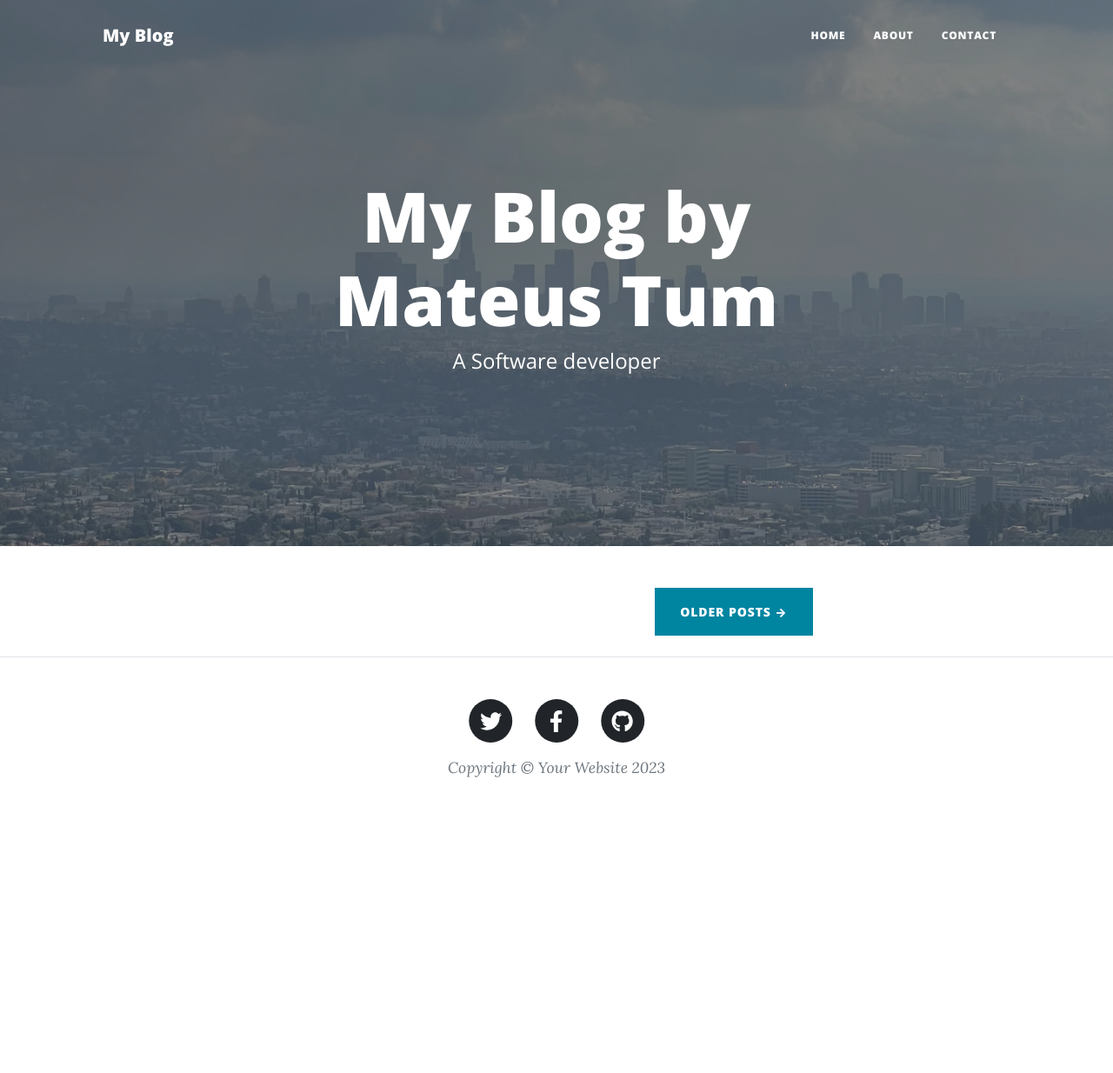
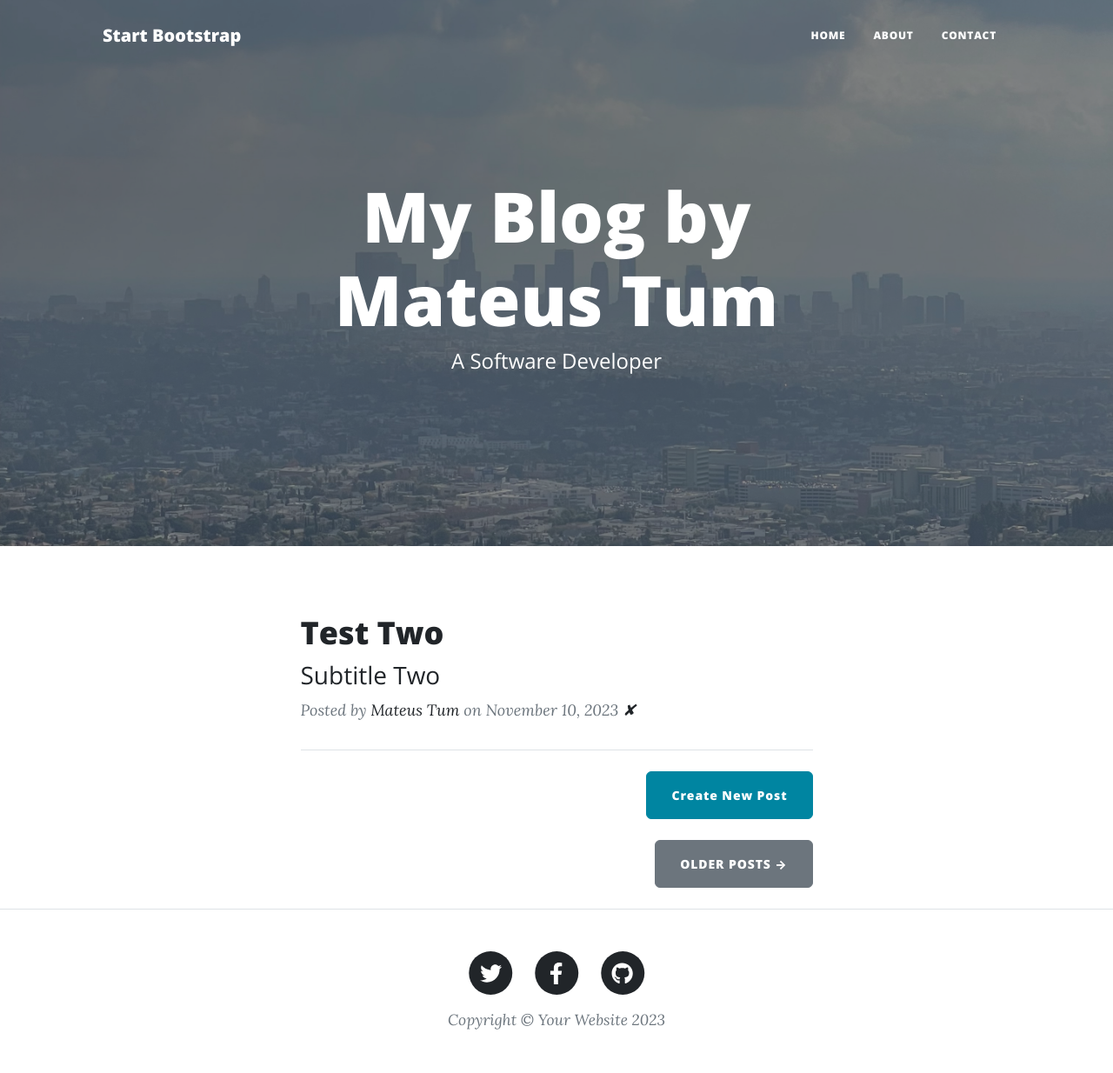
Before and after one commit to MateusTum/my-blog, a Flask app: page / in a window 1280 px wide. Shown: the whole page at 87% size. Before the commit the page ends 894 px from the top, so only its background shows below. Run offline with Flask 3, Linux system fonts and the light colour scheme; data comes from the database, SQL or seed files in the repository; both versions use the stored data as it was after the commit; some libraries are stand-ins or nearby versions.

Commit message:
V1.1.0.0
+ Posts database
+ Add/Remove/Edit posts

```diff
--- a/main.py
+++ b/main.py
@@ -1,16 +1,102 @@
-from flask import Flask, render_template
-import requests
+from flask import Flask, render_template, redirect, url_for, request
+from flask_bootstrap import Bootstrap5
+from flask_sqlalchemy import SQLAlchemy
+from sqlalchemy import desc
+from flask_ckeditor import CKEditor
+from datetime import date
+from forms import NewPostForm
 
 app = Flask(__name__)
+app.config['SECRET_KEY'] = '8BYkEfBA6O6donzWlSihBXox7C0sKR6b'
+Bootstrap5(app)
 
-response = requests.get("https://api.npoint.io/842fe76f5cdce43bff81")
-posts = response.json()
+# CKEditor
+ckeditor = CKEditor()
+ckeditor.init_app(app)
+
+# CONNECT TO DB
+app.config['SQLALCHEMY_DATABASE_URI'] = 'sqlite:///posts.db'
+db = SQLAlchemy()
+db.init_app(app)
 
 
-@app.route("/")
-def home():
-    content = posts
-    return render_template("index.html", content=content)
+# CONFIGURE TABLE
+class BlogPost(db.Model):
+    id = db.Column(db.Integer, primary_key=True)
+    title = db.Column(db.String(250), unique=True, nullable=False)
+    subtitle = db.Column(db.String(250), nullable=False)
+    date = db.Column(db.String(250), nullable=False)
+    body = db.Column(db.Text, nullable=False)
+    author = db.Column(db.String(250), nullable=False)
+    img_url = db.Column(db.String(250), nullable=False)
+
+# First run:
+# with app.app_context():
+#     db.create_all()
+
+
+@app.route('/')
+def get_all_posts():
+    query_all_posts = db.session.execute(db.select(BlogPost).order_by(desc(BlogPost.id))).scalars()
+    posts = [post for post in query_all_posts]
+    return render_template("index.html", all_posts=posts)
+
+
+@app.route('/post/<int:post_id>', methods=["GET"])
+def show_post(post_id):
+    requested_post = db.session.execute(db.select(BlogPost).where(BlogPost.id == post_id)).scalar()
+    return render_template("post.html", post=requested_post)
+
+
+@app.route('/add-new-post', methods=["GET", "POST"])
+def add_new_post():
+    form = NewPostForm()
+    if request.method == 'POST' and form.validate_on_submit():
+        post = BlogPost(
+            title=request.form.get('title'),
+            subtitle=request.form.get('subtitle'),
+            author=request.form.get('author'),
+            img_url=request.form.get('img_url'),
+            body=request.form.get('body'),
+            date=date.today().strftime('%B %d, %Y')
+        )
+        db.session.add(post)
+        db.session.commit()
+        return redirect(url_for('get_all_posts'))
+    else:
+        h1 = "New Post"
+        return render_template("make-post.html", form=form, h1=h1)
+
+
+@app.route('/edit-post/<post_id>', methods=["GET", "POST"])
+def edit_post(post_id):
+    form = NewPostForm()
+    post = db.get_or_404(BlogPost, post_id)
+    if request.method == 'GET':
+        h1 = "Edit Post"
+        form.title.data = post.title
+        form.subtitle.data = post.subtitle
+        form.author.data = post.author
+        form.img_url.data = post.img_url
+        form.body.data = post.body
+        return render_template("make-post.html", form=form, h1=h1)
+    elif request.method == 'POST' and form.validate_on_submit():
+        post.title = request.form.get('title')
+        post.subtitle = request.form.get('subtitle')
+        post.author = request.form.get('author')
+        post.img_url = request.form.get('img_url')
+        post.body = request.form.get('body')
+        db.session.commit()
+        return redirect(url_for('show_post', post_id=post.id))
+
+
+@app.route('/delete-post/<post_id>', methods=["GET"])
+def delete_post(post_id):
+    if request.method == 'GET':
+        post = db.get_or_404(BlogPost, post_id)
+        db.session.delete(post)
+        db.session.commit()
+        return redirect(url_for('get_all_posts'))
 
 
 @app.route("/about")
@@ -23,13 +109,5 @@ def contact():
     return render_template("contact.html")
 
 
-@app.route("/post/<int:post_id>")
-def get_post(post_id):
-    for post in posts:
-        if post["id"] == post_id:
-            show_post = posts[post_id - 1]
-    return render_template("post.html", post=show_post)
-
-
 if __name__ == "__main__":
-    app.run(debug=True)
+    app.run(debug=True, port=5003)
--- a/templates/footer.html
+++ b/templates/footer.html
@@ -1,11 +1,4 @@
-<!DOCTYPE html>
-<html lang="en">
-<head>
-    <meta charset="UTF-8">
-    <title>Title</title>
-</head>
-
-<body>
+        <!-- Footer-->
         <footer class="border-top">
           <div class="container px-4 px-lg-5">
               <div class="row gx-4 gx-lg-5 justify-content-center">
@@ -44,7 +37,6 @@
       <!-- Bootstrap core JS-->
       <script src="https://cdn.jsdelivr.net/npm/bootstrap@5.2.3/dist/js/bootstrap.bundle.min.js"></script>
       <!-- Core theme JS-->
-    <script src="{{ url_for('static', filename='/js/scripts.js') }}"></script>
+      <script src="{{ url_for('static', filename='js/scripts.js') }}"></script>
   </body>
-
 </html>
--- a/templates/header.html
+++ b/templates/header.html
@@ -2,41 +2,85 @@
 <html lang="en">
   <head>
     <meta charset="utf-8" />
-    <meta name="viewport" content="width=device-width, initial-scale=1, shrink-to-fit=no" />
+    <meta
+      name="viewport"
+      content="width=device-width, initial-scale=1, shrink-to-fit=no"
+    />
     <meta name="description" content="" />
     <meta name="author" content="" />
     <title>My Blog - by Mateus Tum</title>
-    <link rel="icon" type="image/x-icon" href="{{ url_for('static', filename='/assets/favicon.ico') }}" />
+    {% block styles %}
+    <!-- Load Bootstrap-Flask CSS here -->
+    {{ bootstrap.load_css() }}
+    <link
+      rel="icon"
+      type="image/x-icon"
+      href="{{ url_for('static', filename='assets/favicon.ico') }}"
+    />
     <!-- Font Awesome icons (free version)-->
-    <script src="https://use.fontawesome.com/releases/v6.3.0/js/all.js" crossorigin="anonymous"></script>
+    <script
+      src="https://use.fontawesome.com/releases/v6.3.0/js/all.js"
+      crossorigin="anonymous"
+    ></script>
     <!-- Google fonts-->
-    <link href="https://fonts.googleapis.com/css?family=Lora:400,700,400italic,700italic" rel="stylesheet"
-        type="text/css" />
+    <link
+      href="https://fonts.googleapis.com/css?family=Lora:400,700,400italic,700italic"
+      rel="stylesheet"
+      type="text/css"
+    />
     <link
       href="https://fonts.googleapis.com/css?family=Open+Sans:300italic,400italic,600italic,700italic,800italic,400,300,600,700,800"
-        rel="stylesheet" type="text/css" />
+      rel="stylesheet"
+      type="text/css"
+    />
     <!-- Core theme CSS (includes Bootstrap)-->
-    <link href="{{ url_for('static', filename='/css/styles.css') }}" rel="stylesheet" />
+    <link
+      href="{{ url_for('static', filename='css/styles.css') }}"
+      rel="stylesheet"
+    />
+    {% endblock %}
   </head>
+  <body>
     <!-- Navigation-->
     <nav class="navbar navbar-expand-lg navbar-light" id="mainNav">
       <div class="container px-4 px-lg-5">
-        <a class="navbar-brand" href="/">My Blog</a>
-        <button class="navbar-toggler" type="button" data-bs-toggle="collapse" data-bs-target="#navbarResponsive"
-            aria-controls="navbarResponsive" aria-expanded="false" aria-label="Toggle navigation">
+        <a class="navbar-brand" href="/">Start Bootstrap</a>
+        <button
+          class="navbar-toggler"
+          type="button"
+          data-bs-toggle="collapse"
+          data-bs-target="#navbarResponsive"
+          aria-controls="navbarResponsive"
+          aria-expanded="false"
+          aria-label="Toggle navigation"
+        >
           Menu
           <i class="fas fa-bars"></i>
         </button>
         <div class="collapse navbar-collapse" id="navbarResponsive">
           <ul class="navbar-nav ms-auto py-4 py-lg-0">
-                <li class="nav-item"><a class="nav-link px-lg-3 py-3 py-lg-4" href="{{ url_for('home') }}">Home</a></li>
-                <li class="nav-item"><a class="nav-link px-lg-3 py-3 py-lg-4" href="{{ url_for('about') }}">About</a></li>
-                <li class="nav-item"><a class="nav-link px-lg-3 py-3 py-lg-4" href="{{ url_for('contact') }}">Contact</a></li>
+            <li class="nav-item">
+              <a
+                class="nav-link px-lg-3 py-3 py-lg-4"
+                href="{{ url_for('get_all_posts') }}"
+                >Home</a
+              >
+            </li>
+            <li class="nav-item">
+              <a
+                class="nav-link px-lg-3 py-3 py-lg-4"
+                href="{{ url_for('about') }}"
+                >About</a
+              >
+            </li>
+            <li class="nav-item">
+              <a
+                class="nav-link px-lg-3 py-3 py-lg-4"
+                href="{{ url_for('contact') }}"
+                >Contact</a
+              >
+            </li>
           </ul>
         </div>
       </div>
     </nav>
-<body>
-
-</body>
-</html>
--- a/templates/index.html
+++ b/templates/index.html
@@ -1,47 +1,58 @@
-<!DOCTYPE html>
-<html lang="en">
 {% include "header.html" %}
-    <header class="masthead" style="background-image: url('../static/assets/img/bg.jpg')">
+
+<!-- Page Header-->
+<header
+  class="masthead"
+  style="background-image: url('../static/assets/img/home-bg.jpg')"
+>
   <div class="container position-relative px-4 px-lg-5">
     <div class="row gx-4 gx-lg-5 justify-content-center">
       <div class="col-md-10 col-lg-8 col-xl-7">
         <div class="site-heading">
           <h1>My Blog by Mateus Tum</h1>
-                        <span class="subheading">A Software developer</span>
+          <span class="subheading">A Software Developer</span>
         </div>
       </div>
     </div>
   </div>
 </header>
-    <body>
 <!-- Main Content-->
 <div class="container px-4 px-lg-5">
   <div class="row gx-4 gx-lg-5 justify-content-center">
     <div class="col-md-10 col-lg-8 col-xl-7">
       <!-- Post preview-->
-                    {% for post in content: %}
+      {% for post in all_posts %}
       <div class="post-preview">
-                        <a href="post/{{post.id}}">
-                            <img src="{{url_for('static', filename='/assets/img/post-sample-image.jpg')}}">
-                            <h2 class="post-title">{{post.title}}</h2>
-                            <h3 class="post-subtitle">{{post.subtitle}}</h3>
+        <a href="{{ url_for('show_post', post_id=post.id) }}">
+          <h2 class="post-title">{{ post.title }}</h2>
+          <h3 class="post-subtitle">{{ post.subtitle }}</h3>
         </a>
         <p class="post-meta">
           Posted by
-                            <a href="#">{{post.author}}</a>
-                            on {{post.date}}
+          <a href="#">{{ post.author }}</a>
+          on {{ post.date }}
+          <a href="{{ url_for('delete_post', post_id=post.id) }}">✘</a>
         </p>
       </div>
-
       <!-- Divider-->
       <hr class="my-4" />
       {% endfor %}
+
+      <!-- New Post -->
+      <div class="d-flex justify-content-end mb-4">
+        <a
+          class="btn btn-primary float-right"
+          href="{{ url_for('add_new_post') }}"
+          >Create New Post</a
+        >
+      </div>
+
       <!-- Pager-->
-                    <div class="d-flex justify-content-end mb-4"><a class="btn btn-primary text-uppercase" href="#!">Older Posts →</a></div>
+      <div class="d-flex justify-content-end mb-4">
+        <a class="btn btn-secondary text-uppercase" href="#!">Older Posts →</a>
       </div>
     </div>
   </div>
-    <!-- Footer-->
+</div>
+
 {% include "footer.html" %}
-    </body>
-</html>
```
Also changed, not shown: forms.py (added, +14 -0 lines), requirements.txt (added, +8 -0 lines), templates/about.html (+22 -11 lines), templates/contact.html (+60 -43 lines), templates/make-post.html (added, +35 -0 lines), templates/post.html (+18 -19 lines), instance/posts.db (added), static/assets/img/about-bg.jpg, static/assets/img/contact-bg.jpg, static/assets/img/edit-bg.jpg (added), static/assets/img/home-bg.jpg, 1 other file. Lines whose indentation alone changed are shown as unchanged.
